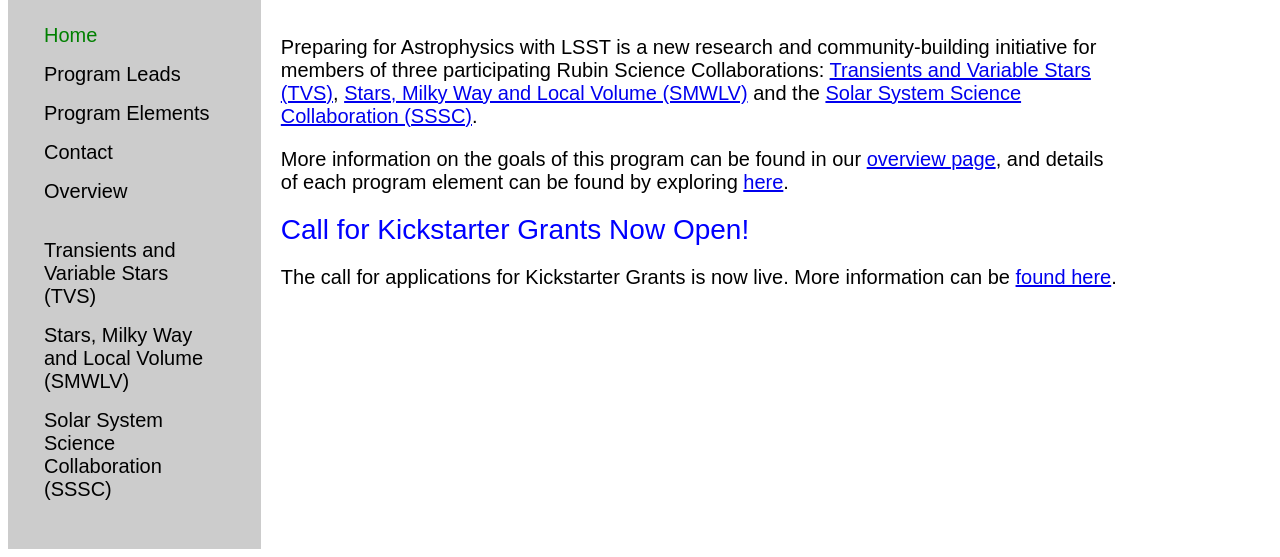
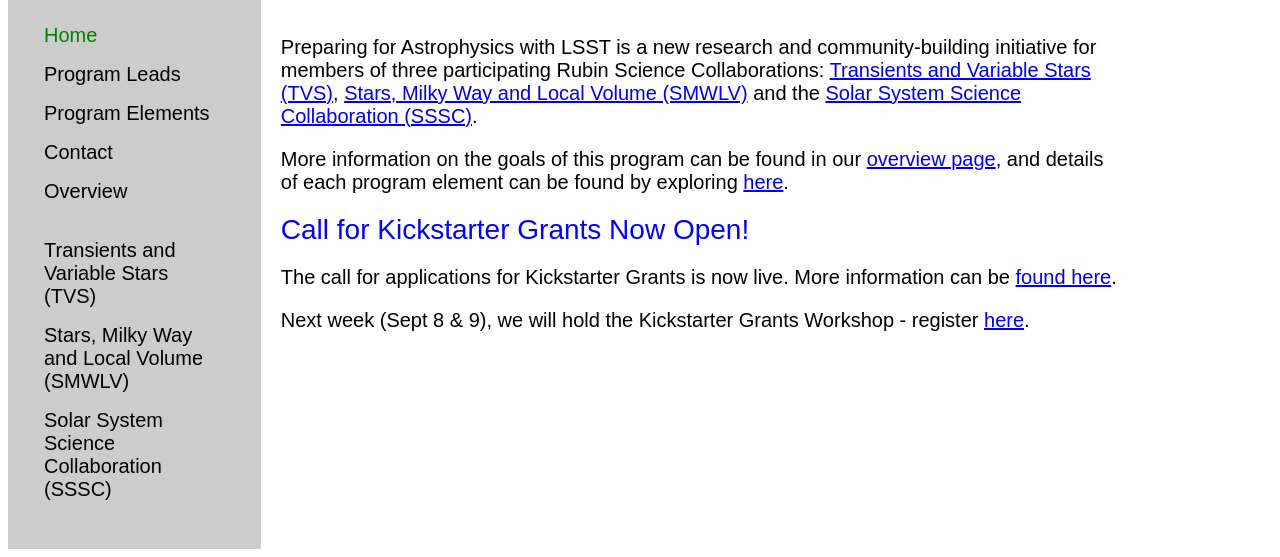
Before and after one commit to lsst-sci-prep/lsst-sci-prep.github.io, a Jekyll site: the page built from index.html, in a window 1280 px wide and 900 px high, scrolled down 654 px, cut to the strip 343-900 px from the top of the window. Built offline with Jekyll 4.4.1, drawn with Linux system fonts in a browser that asks for light colours.

Commit message:
Added registration link to main page

```diff
--- a/index.html
+++ b/index.html
@@ -12,3 +12,4 @@ the <a href="http://lsst-sssc.github.io/">Solar System Science Collaboration (SS
   of each program element can be found by exploring <a href="/program_elements.html">here</a>. </p>
 <section-title>Call for Kickstarter Grants Now Open!</section-title>
 <p>The call for applications for Kickstarter Grants is now live.  More information can be <a href="/call_for_proposals.html">found here</a>. </p>
+<p>Next week (Sept 8 & 9), we will hold the Kickstarter Grants Workshop - register <a href="https://lsst-sci-prep.github.io/contact.html">here</a>.</p>
```
